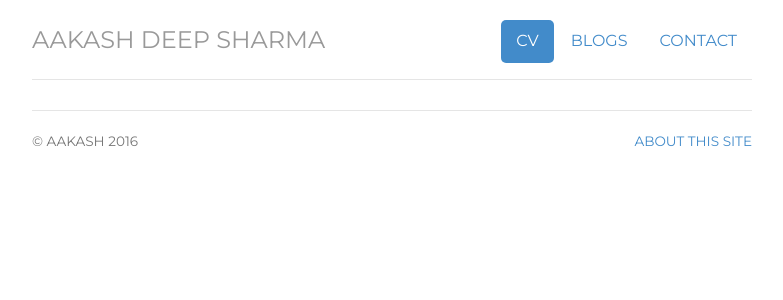
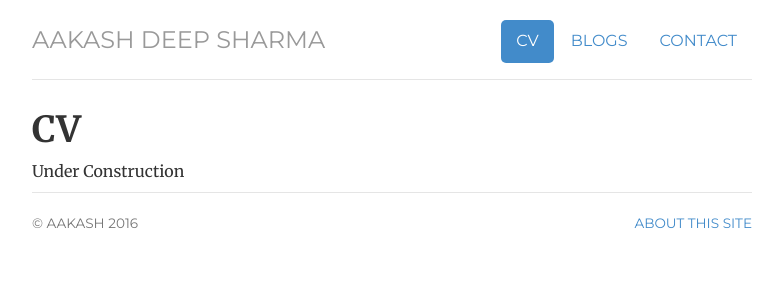
Before and after one commit to aakash-deep-sharma/aakash-deep-sharma.github.io, a Jekyll site: the page built from contacts/index.html, in a window 1280 px wide. Shown: the top 300 px of the page, without its empty margins (248-1031 px from the left). Built offline with Jekyll 4.4.1, drawn with Linux system fonts in a browser that asks for light colours.

Commit message:
Update index.html

```diff
--- a/contacts/index.html
+++ b/contacts/index.html
@@ -5,3 +5,7 @@ cv: active
 blog: passive
 contacts: passive
 ---
+<div class="blurb">
+	<h1>CV</h1>
+	<p>Under Construction</p>
+</div><!-- /.blurb -->
```
